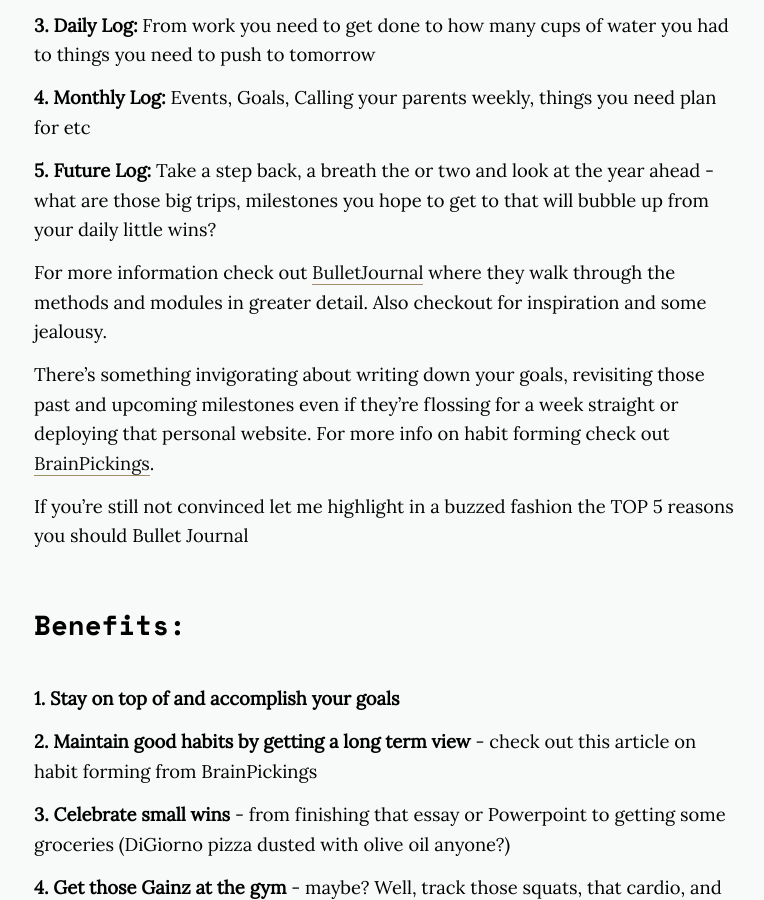
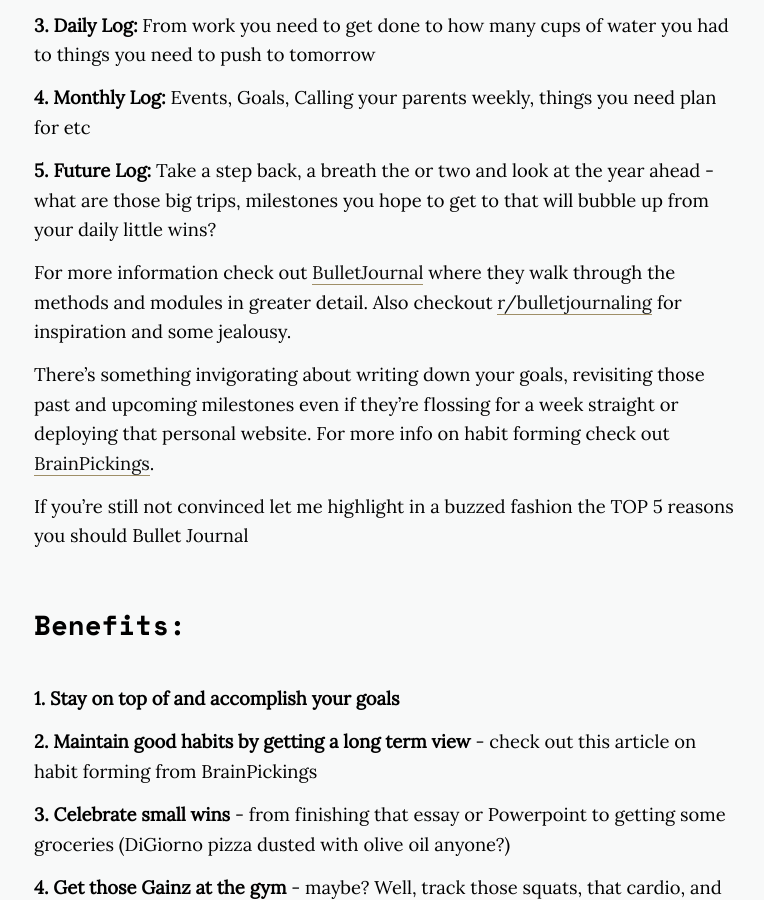
Before and after one commit to chrisferrer/blog, a Jekyll site: the page built from _posts/2016-12-10-bullet-journaling.markdown, in a window 1280 px wide and 900 px high, scrolled down 3526 px. Shown: the whole window, without its empty margins (254-1018 px from the left). Built offline with Jekyll 4.4.1, drawn with Linux system fonts in a browser that asks for light colours; nearby versions of some CDN libraries.

Commit message:
fixed broken link

```diff
--- a/_posts/2016-12-10-bullet-journaling.markdown
+++ b/_posts/2016-12-10-bullet-journaling.markdown
@@ -74,9 +74,9 @@ Events: A scheduled occasion e.g. Bought flight home or Marie's GraduationNotes
 
 **5. Future Log:** Take a step back, a breath the or two and look at the year ahead - what are those big trips, milestones you hope to get to that will bubble up from your daily little wins?
 
-For more information check out [BulletJournal][8] where they walk through the methods and modules in greater detail. Also checkout  for inspiration and some jealousy.
+For more information check out [BulletJournal][8] where they walk through the methods and modules in greater detail. Also checkout [r/bulletjournaling][9] for inspiration and some jealousy.
 
-There's something invigorating about writing down your goals, revisiting those past and upcoming milestones even if they're flossing for a week straight or deploying that personal website. For more info on habit forming check out [BrainPickings][9].
+There's something invigorating about writing down your goals, revisiting those past and upcoming milestones even if they're flossing for a week straight or deploying that personal website. For more info on habit forming check out [BrainPickings][10].
 
 If you're still not convinced let me highlight in a buzzed fashion the TOP 5 reasons you should Bullet Journal
 
@@ -106,4 +106,5 @@ If you're still not convinced let me highlight in a buzzed fashion the TOP 5 rea
 [6]: http://www.amazon.com/Staedtler-Pigment-Sketch-Liners-308SB6P/dp/B004L87XRA/ref=sr_1_7?s=office-products&ie=UTF8&qid=1476146001&sr=1-7&keywords=Staedtler+pens
 [7]: http://jetpens.com/Uni-ball-Signo-207-Retractable-Gel-Pen-0.7-mm-Black/pd/6231
 [8]: http://bulletjournal.com/get-started/
-[9]: http://https//www.brainpickings.org/2014/01/02/how-long-it-takes-to-form-a-new-habit/
+[9]: reddit.com/r/bulletjournaling
+[10]: http://https//www.brainpickings.org/2014/01/02/how-long-it-takes-to-form-a-new-habit/
```
